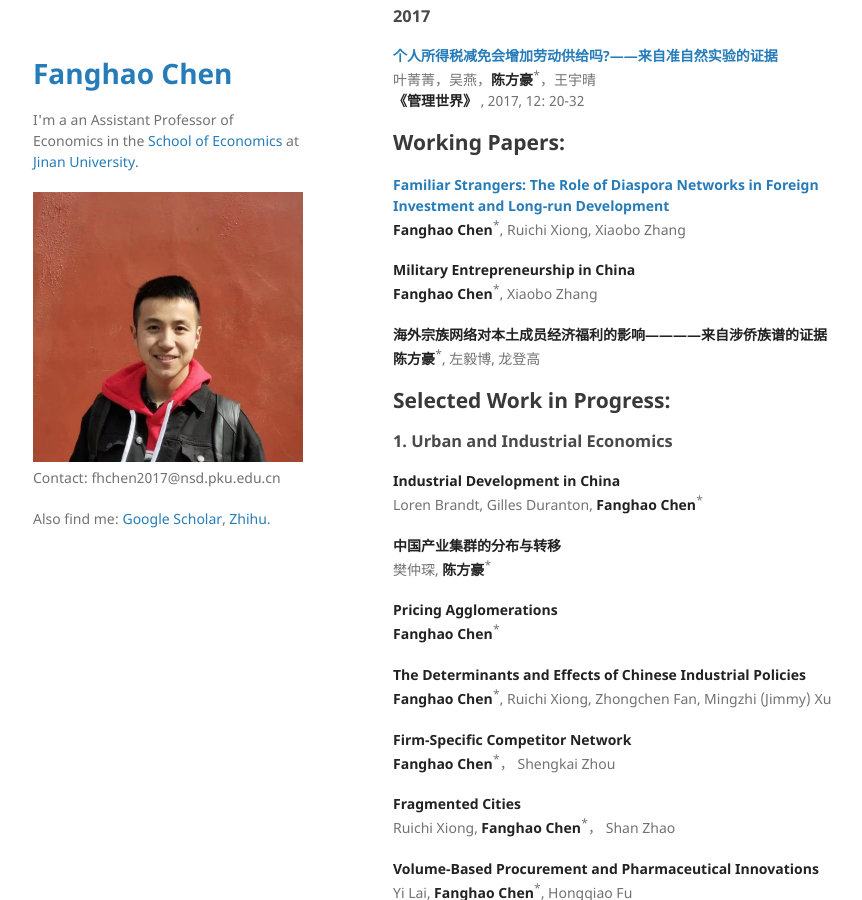
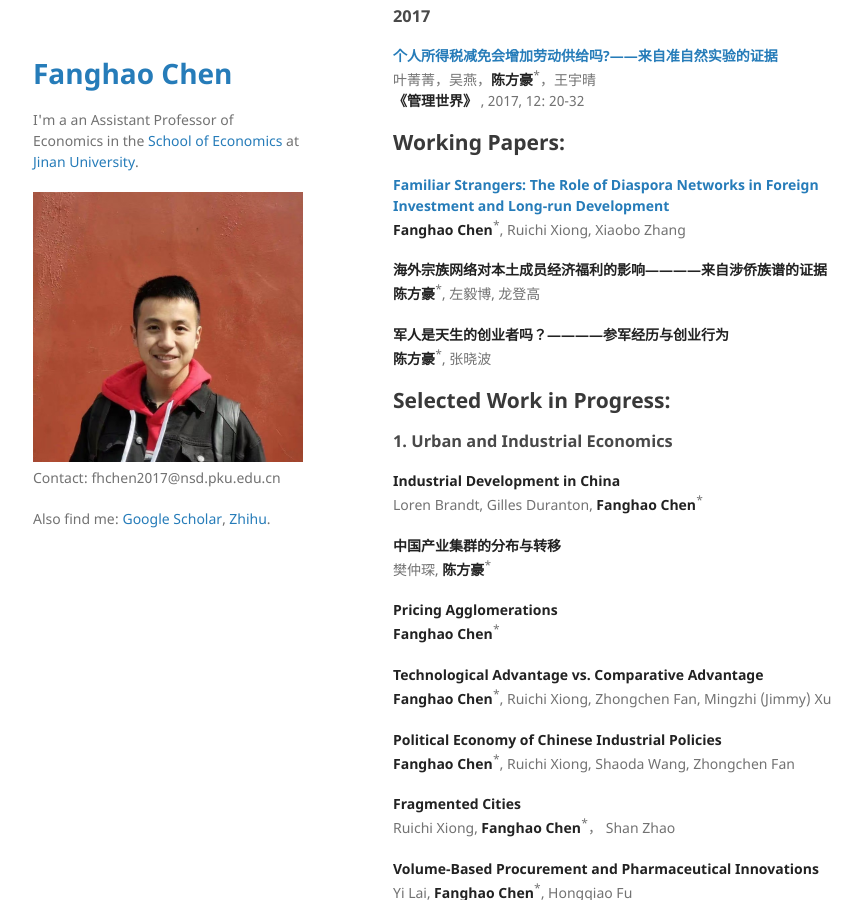
Before and after one commit to FanghaoChen/homepage, a Jekyll site: the page built from research.md, in a window 1280 px wide and 900 px high, scrolled down 542 px. Shown: the whole window, without its empty margins (177-1039 px from the left). Built offline with Jekyll 4.4.1, drawn with Linux system fonts in a browser that asks for light colours.

Commit message:
Update research.md

```diff
--- a/research.md
+++ b/research.md
@@ -11,19 +11,19 @@ layout: default
 **[突破城市发展的边界: 撤县设区与城市内部协同发展](https://kns.cnki.net/kcms2/article/abstract?v=La2KlAOQ31QZ4LHEPRQTy3rMKKKmAzji44UI9zGYtUF7O-Hst4RrHDEbrvmNwcksyy8F1g00KvW27S5d7idZV7A_dXlqbPZQDJp9iV2LvNK1BUfxCDZBPd0Kay9nBRVAvqae6y0tueE=&uniplatform=NZKPT&language=CHS)** <br/>
 **陈方豪**<sup>*</sup>，叶菁菁 <br/>
 **《经济学(季刊)》** , 2023, 23(5): 1776-1792 <br/>
-<em> *封面文章 <em>
+<em> *封面文章 </em>
 
 **[禀赋结构一致的技术调整: 技术可转换性、人力资本与结构转型](https://kns.cnki.net/kcms2/article/abstract?v=3uoqIhG8C44YLTlOAiTRKu87-SJxoEJu6LL9TJzd50n7EU_Z-wbXjTajTLE0Q212OC_2e9Ey6tEM2Bigkp2lsphd1d031YnA&uniplatform=NZKPT)** <br/>
 **陈方豪**<sup>*</sup>，樊仲琛 <br/>
 **《经济学(季刊)》** , 2023, 23(4): 1336-1355  <br/>
-<em> *封面文章 <em>
+<em> *封面文章 </em>
 
 ### 2022 ###
 
 **[以侨为侨：侨资企业与中国的外向型发展](https://kns.cnki.net/kcms2/article/abstract?v=3uoqIhG8C44wp2hFvIb_znleNvEqg4RtCv9vPRf2sA-jdv978489j6hLoFZlwBqHsT6Mr6DFMMps2en_HrmWTJths_yH02b1&uniplatform=NZKPT)** <br/>
 **陈方豪**<sup>*</sup>，熊瑞驰 <br/>
 **《中国经济学》** , 2022, 1: 118-158 <br/>
-<em> *创刊号、社会科学文献出版社“优秀新创集刊” <em>
+<em> *创刊号、社会科学文献出版社“优秀新创集刊” </em>
 
 ### 2017 ###
 
@@ -36,11 +36,11 @@ layout: default
 **[Familiar Strangers: The Role of Diaspora Networks in Foreign Investment and Long-run Development](https://papers.ssrn.com/sol3/papers.cfm?abstract_id=4004159)** <br/>
 **Fanghao Chen**<sup>*</sup>, Ruichi Xiong, Xiaobo Zhang
 
-**Military Entrepreneurship in China** <br/>
-**Fanghao Chen**<sup>*</sup>, Xiaobo Zhang
-
 **海外宗族网络对本土成员经济福利的影响————来自涉侨族谱的证据** <br/>
 **陈方豪**<sup>*</sup>, 左毅博, 龙登高
+
+**军人是天生的创业者吗？————参军经历与创业行为** <br/>
+**陈方豪**<sup>*</sup>, 张晓波
 
 ## Selected Work in Progress:
 
@@ -55,11 +55,11 @@ Loren Brandt, Gilles Duranton, **Fanghao Chen**<sup>*</sup>
 **Pricing Agglomerations**  <br/>
 **Fanghao Chen**<sup>*</sup>
 
-**The Determinants and Effects of Chinese Industrial Policies** <br/>
+**Technological Advantage vs. Comparative Advantage** <br/>
 **Fanghao Chen**<sup>*</sup>, Ruichi Xiong, Zhongchen Fan, Mingzhi (Jimmy) Xu
 
-**Firm-Specific Competitor Network** <br/>
-**Fanghao Chen**<sup>*</sup>， Shengkai Zhou
+**Political Economy of Chinese Industrial Policies** <br/>
+**Fanghao Chen**<sup>*</sup>, Ruichi Xiong, Shaoda Wang, Zhongchen Fan
 
 **Fragmented Cities** <br/>
 Ruichi Xiong, **Fanghao Chen**<sup>*</sup>， Shan Zhao
```
